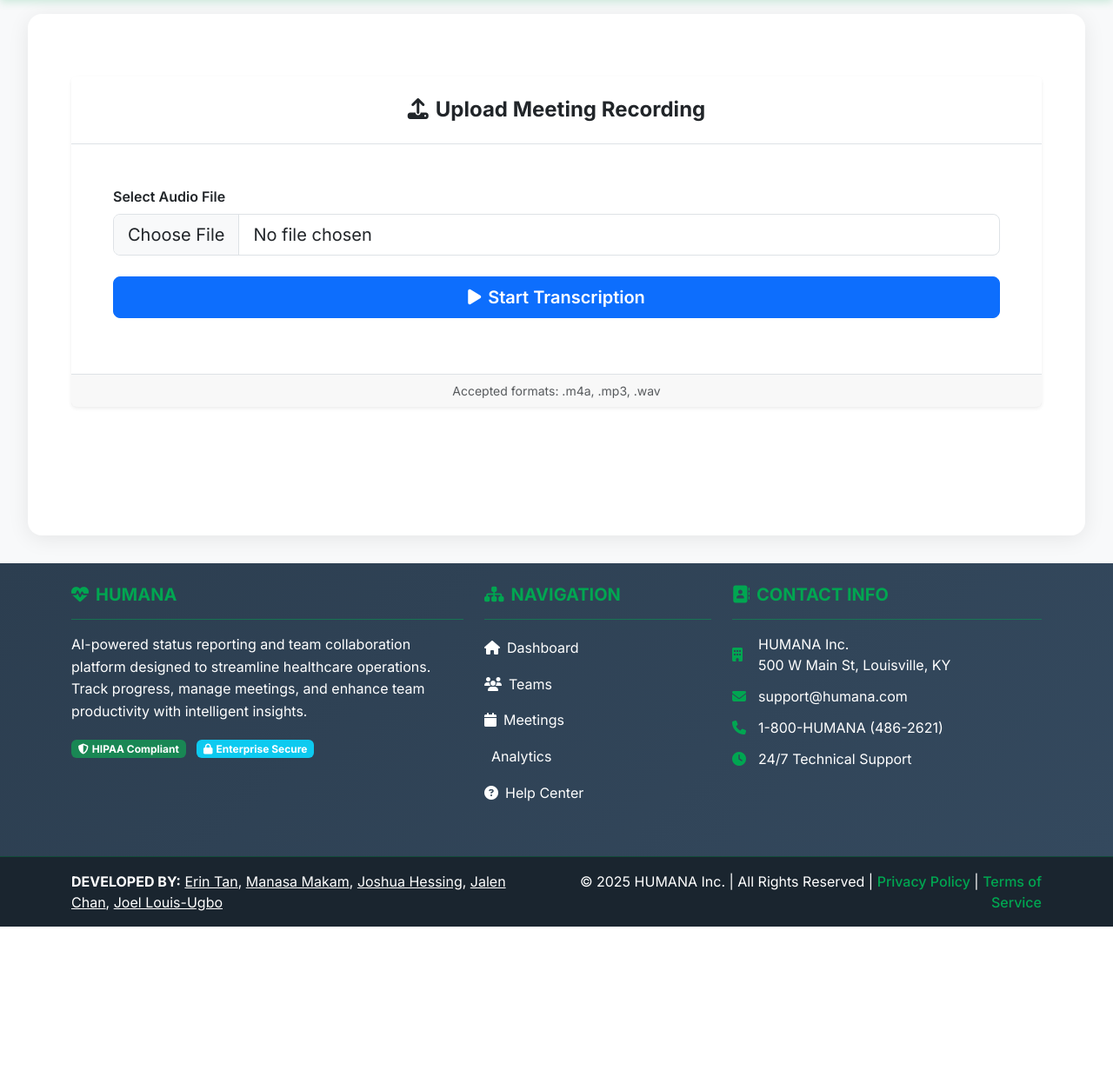
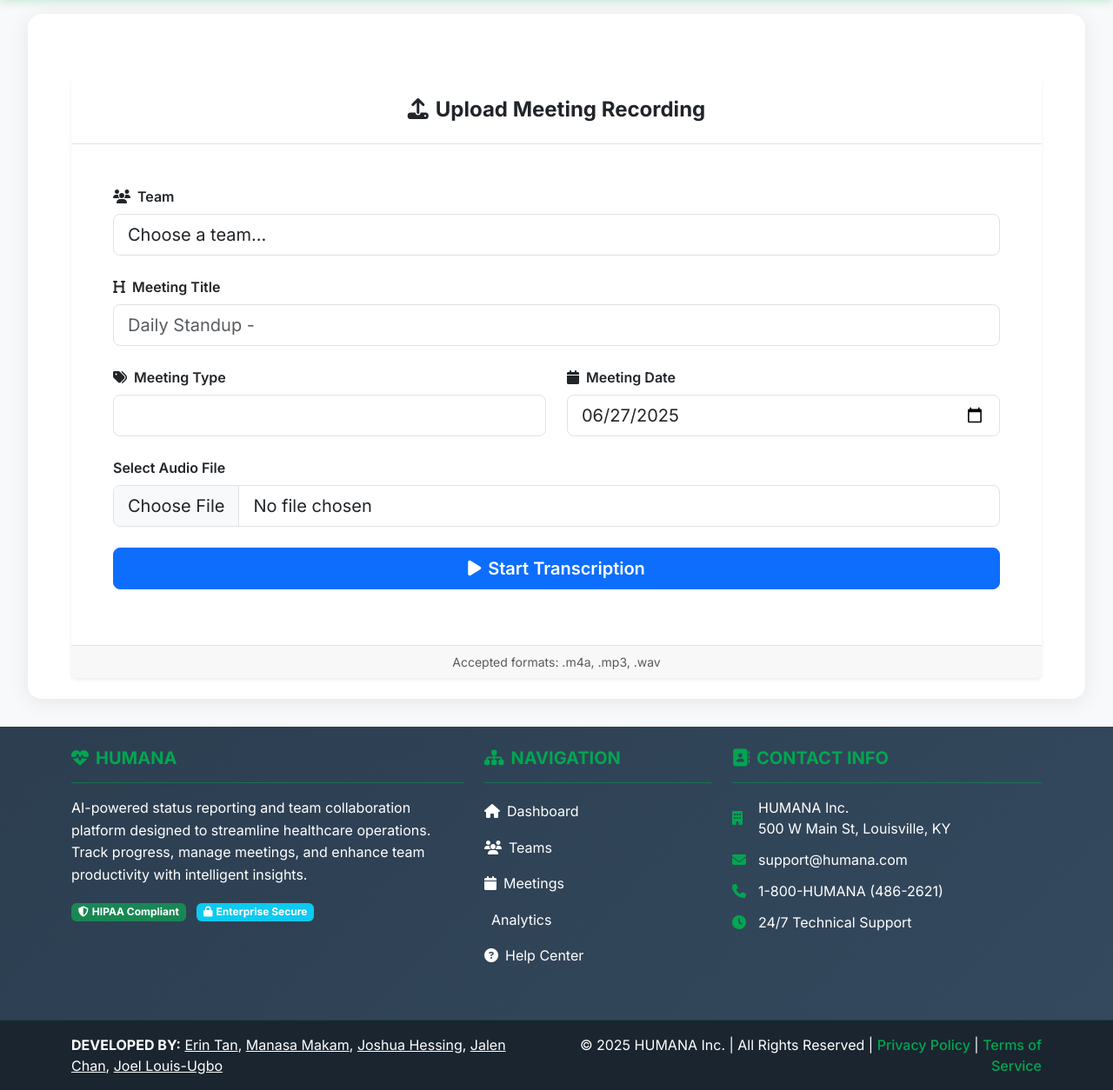
Before and after one commit to jlouisugbo/hackathon, a Django app: page /meetings/upload/ in a window 1280 px wide. Shown: the part 98-1352 px from the top of the page at 87% size. Before the commit the page ends 1164 px from the top, so only its background shows below. Run offline with Django 5.2, Linux system fonts and the light colour scheme; data comes from the database, SQL or seed files in the repository; lists and menus that the app fills with data are empty; parts of the project's set-up code (start-up, migrations or seed data) failed here and were passed over; some libraries are stand-ins or nearby versions.

Commit message:
Update upload.html

```diff
--- a/meetings/templates/meetings/upload.html
+++ b/meetings/templates/meetings/upload.html
@@ -14,8 +14,71 @@
       <h2 class="mb-0 fs-4 fw-bold"><i class="fas fa-upload me-2"></i>Upload Meeting Recording</h2>
     </div>
     <div class="card-body p-5">
-      <form id="upload-form" enctype="multipart/form-data">
+      <form id="upload-form" method="post" enctype="multipart/form-data">
         {% csrf_token %}
+
+        <div class="mb-4">
+          <label class="form-label fw-semibold">
+            <i class="fas fa-users me-2"></i>Team
+          </label>
+
+          {% if team_locked %}
+            <div class="card bg-light border-primary">
+              <div class="card-body py-3">
+                <div class="d-flex align-items-center">
+                  <div class="bg-primary bg-opacity-10 rounded-circle p-2 me-3">
+                    <i class="fas fa-users text-primary"></i>
+                  </div>
+                  <div>
+                    <h6 class="mb-0 fw-semibold">{{ selected_team.name }}</h6>
+                    <small class="text-muted">Meeting will be assigned to this team</small>
+                  </div>
+                  <div class="ms-auto">
+                    <i class="fas fa-lock text-primary"></i>
+                  </div>
+                </div>
+              </div>
+            </div>
+            <input type="hidden" name="team" value="{{ selected_team.id }}">
+          {% else %}
+            <select name="team" id="team" required class="form-control form-control-lg">
+              <option value="">Choose a team...</option>
+              {% for team in teams %}
+              <option value="{{ team.id }}">{{ team.name }}</option>
+              {% endfor %}
+            </select>
+          {% endif %}
+        </div>
+
+        <div class="mb-4">
+          <label for="title" class="form-label fw-semibold">
+            <i class="fas fa-heading me-2"></i>Meeting Title
+          </label>
+          <input type="text" name="title" id="title" required
+                placeholder="Daily Standup - {{ 'today'|date:'M j, Y' }}"
+                class="form-control form-control-lg">
+        </div>
+
+        <div class="row mb-4">
+          <div class="col-md-6">
+            <label for="meeting_type" class="form-label fw-semibold">
+              <i class="fas fa-tags me-2"></i>Meeting Type
+            </label>
+            <select name="meeting_type" id="meeting_type" class="form-control form-control-lg">
+              {% for value, display in meeting_types %}
+              <option value="{{ value }}" {% if value == 'standup' %}selected{% endif %}>{{ display }}</option>
+              {% endfor %}
+            </select>
+          </div>
+
+          <div class="col-md-6">
+            <label for="date" class="form-label fw-semibold">
+              <i class="fas fa-calendar me-2"></i>Meeting Date
+            </label>
+            <input type="date" name="date" id="date" required class="form-control form-control-lg">
+          </div>
+        </div>
+
         <div class="mb-4">
           <label for="audio-file" class="form-label fw-semibold">Select Audio File</label>
           <input
@@ -27,13 +90,14 @@
             required
           />
         </div>
+
         <button type="submit" class="btn btn-primary btn-lg w-100 fw-semibold">
           <i class="fas fa-play me-2"></i>Start Transcription
         </button>
       </form>
       <div id="upload-progress" class="progress mt-4 d-none">
         <div id="upload-progress-bar" class="progress-bar progress-bar-striped progress-bar-animated"
-             role="progressbar" style="width: 0%;" aria-valuenow="0" aria-valuemin="0" aria-valuemax="100"></div>
+            role="progressbar" style="width: 0%;" aria-valuenow="0" aria-valuemin="0" aria-valuemax="100"></div>
       </div>
       <p id="upload-status" class="mt-3 text-center text-muted fst-italic"></p>
     </div>
@@ -43,5 +107,16 @@
   </div>
 </div>
 
+<script>
+// Set today's date as default
+document.addEventListener('DOMContentLoaded', function() {
+    const dateInput = document.getElementById('date');
+    if (dateInput && !dateInput.value) {
+        const today = new Date().toISOString().split('T')[0];
+        dateInput.value = today;
+    }
+});
+</script>
+
 <script src="{% static 'dashboard/js/upload.js' %}"></script>
 {% endblock %}
```
